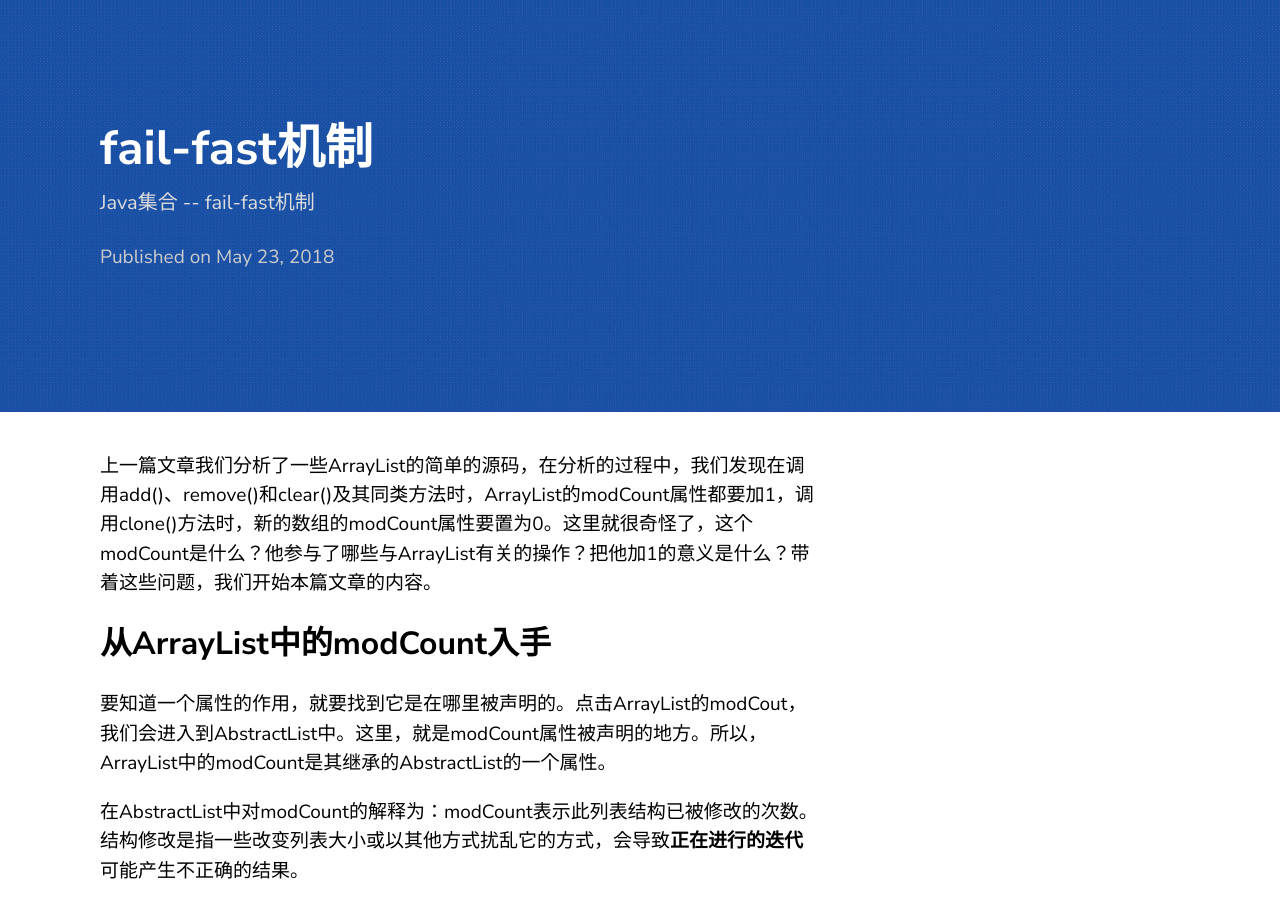
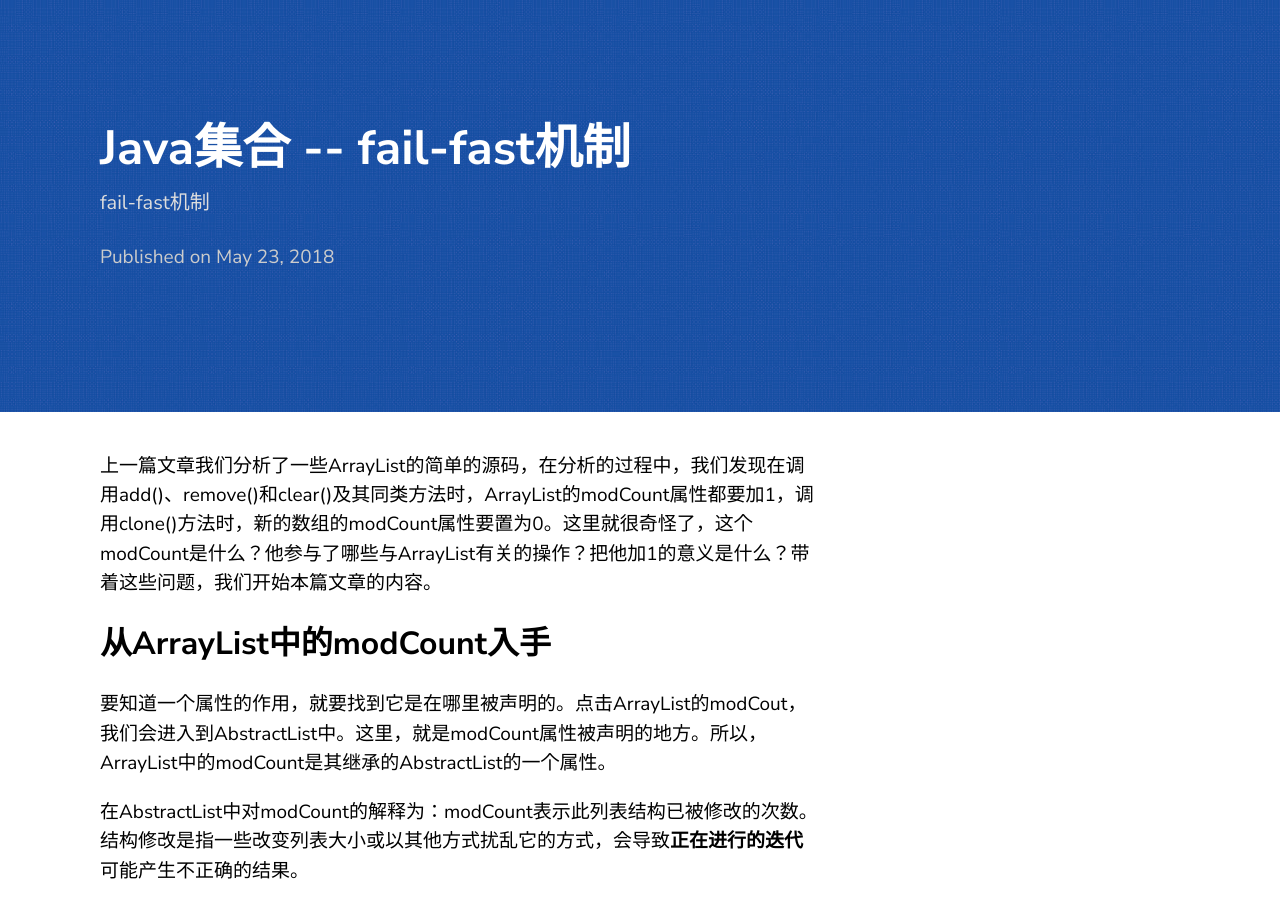
Before and after one commit to swz1993/swz1993.github.io, a Jekyll site: the page built from _posts/2019-05-23-fail-fast机制.markdown, in a window 1280 px wide and 900 px high. Built offline with Jekyll 4.4.1, drawn with Linux system fonts in a browser that asks for light colours.

```diff
--- a/_posts/2019-05-23-fail-fast机制.markdown
+++ b/_posts/2019-05-23-fail-fast机制.markdown
@@ -1,8 +1,8 @@
 ---
 layout: post
-title:  "fail-fast机制"
+title:  "Java集合 -- fail-fast机制"
 date:   2018-05-23 21:03:36 +0530
-description: Java集合 -- fail-fast机制
+description: fail-fast机制
 ---
 
 上一篇文章我们分析了一些ArrayList的简单的源码，在分析的过程中，我们发现在调用add()、remove()和clear()及其同类方法时，ArrayList的modCount属性都要加1，调用clone()方法时，新的数组的modCount属性要置为0。这里就很奇怪了，这个modCount是什么？他参与了哪些与ArrayList有关的操作？把他加1的意义是什么？带着这些问题，我们开始本篇文章的内容。
```
